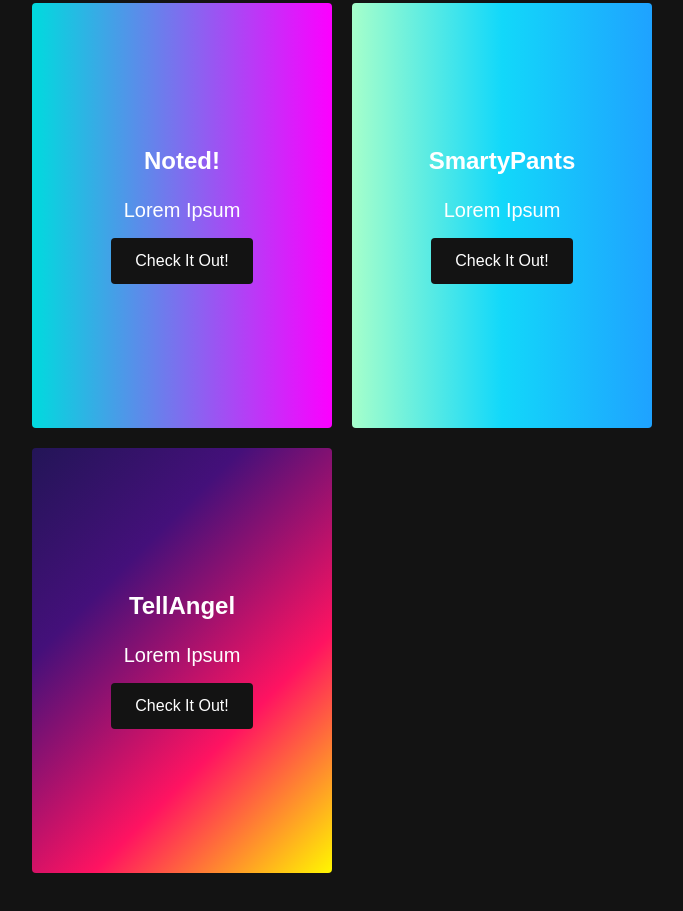
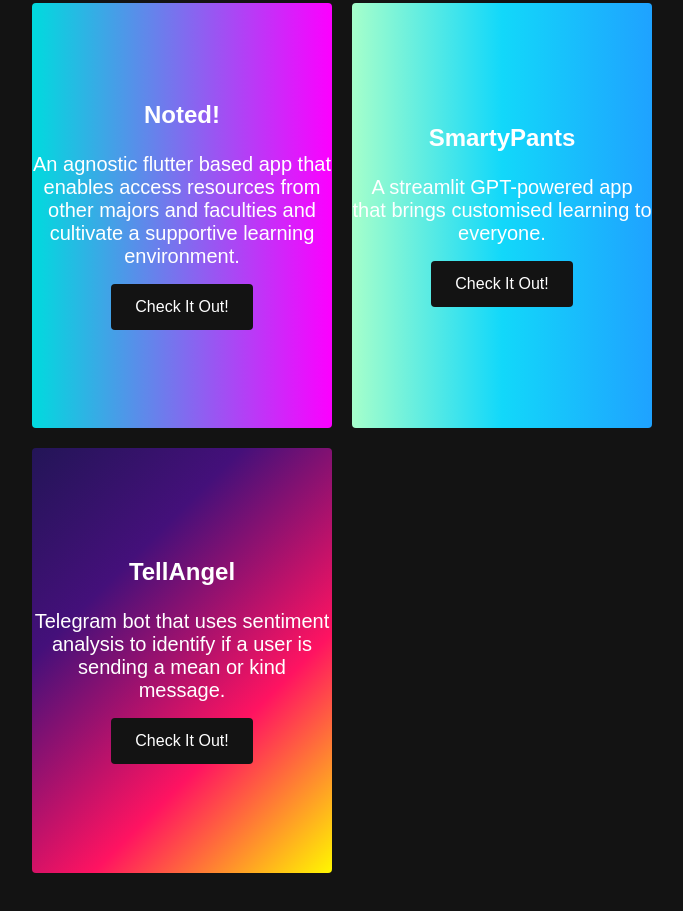
Before and after one commit to yleeyilin/portfoliosite, a plain HTML site: page simpleweb/index.html in a window 1280 px wide. Shown: the part 1985-2896 px from the top of the page, without its empty margins (298-981 px from the left). Drawn offline with Linux system fonts and the light colour scheme.

Commit message:
edit lorem ipsum

```diff
--- a/simpleweb/index.html
+++ b/simpleweb/index.html
@@ -63,17 +63,17 @@
             <div class="projects__wrapper">
                 <div class="projects__card">
                     <h2>Noted!</h2>
-                    <p>Lorem Ipsum</p>
+                    <p>An agnostic flutter based app that enables access resources from other majors and faculties and cultivate a supportive learning environment.</p>
                     <div class="projects__btn"><button>Check It Out!</button></div>
                 </div>
                 <div class="projects__card">
                     <h2>SmartyPants</h2>
-                    <p>Lorem Ipsum</p>
+                    <p>A streamlit GPT-powered app that brings customised learning to everyone.</p>
                     <div class="projects__btn"><button>Check It Out!</button></div>
                 </div>
                 <div class="projects__card">
                     <h2>TellAngel</h2>
-                    <p>Lorem Ipsum</p>
+                    <p>Telegram bot that uses sentiment analysis to identify if a user is sending a mean or kind message.</p>
                     <div class="projects__btn"><button>Check It Out!</button></div>
                 </div>
             </div>
```
